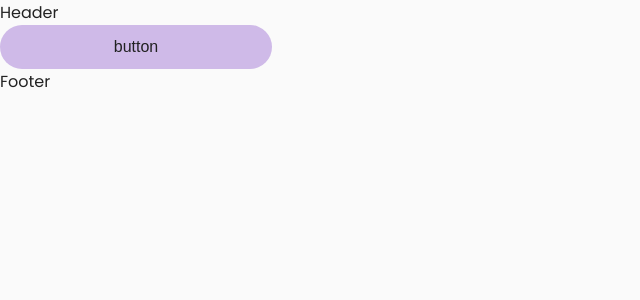
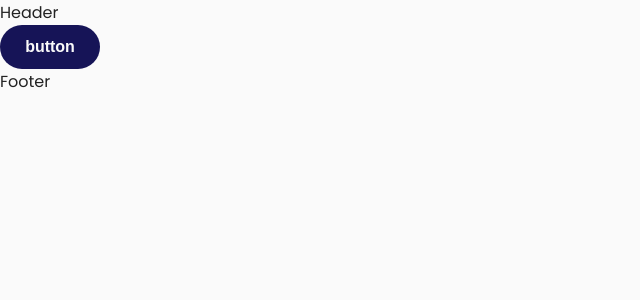
Before and after one commit to include-davis/aggie-fiction, a Next.js app: page / in a window 1280 px wide. Shown: the top 300 px of the page, without its empty margins (0-640 px from the left). Built offline with nearby package versions, Linux system fonts and the light colour scheme.

Commit message:
make width as props

```diff
--- a/app/(pages)/(home)/page.jsx
+++ b/app/(pages)/(home)/page.jsx
@@ -2,7 +2,7 @@ import styles from "./page.module.scss";
 import Button from "../_components/Button/Button"
 export default function Home() {
   return (
-        <Button route="/about" color="light" text="button">
+        <Button route="/about" color="dark" text="button" width={100}>
         </Button>
   );
 }
--- a/app/(pages)/_components/Button/Button.jsx
+++ b/app/(pages)/_components/Button/Button.jsx
@@ -16,7 +16,7 @@ export default function Button(props) {
 
       <div>
           <Link href={props.route}>
-              <button className={`${styles.Button} ${colorClass}`}>{props.text}</button>
+              <button className={`${styles.Button} ${colorClass}`} style={{width:props.width}}>{props.text}</button>
           </Link>
 </div>
     );
--- a/app/(pages)/_components/Button/Button.module.scss
+++ b/app/(pages)/_components/Button/Button.module.scss
@@ -27,4 +27,5 @@
 .lightButton:hover{
   background:var(--dark-purple);
   color:white;
+  font-weight: bold;
 }
```
